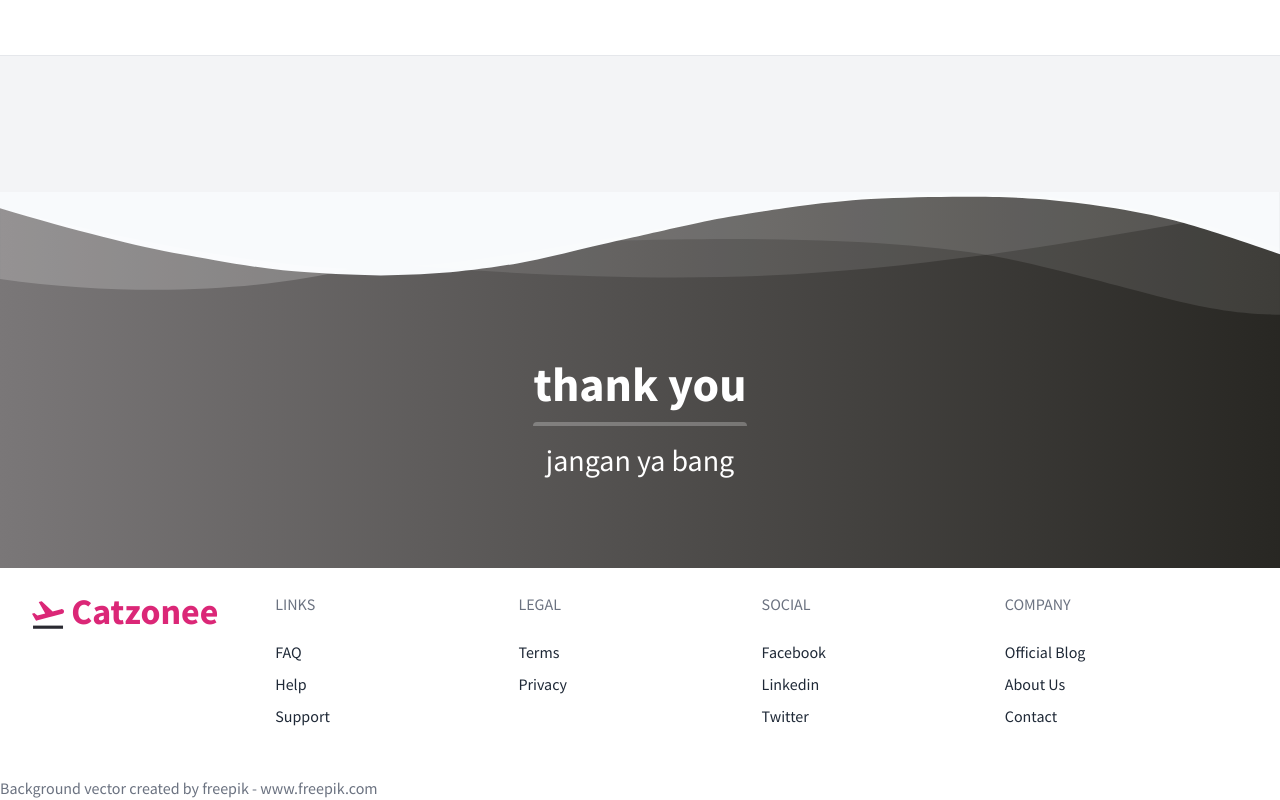
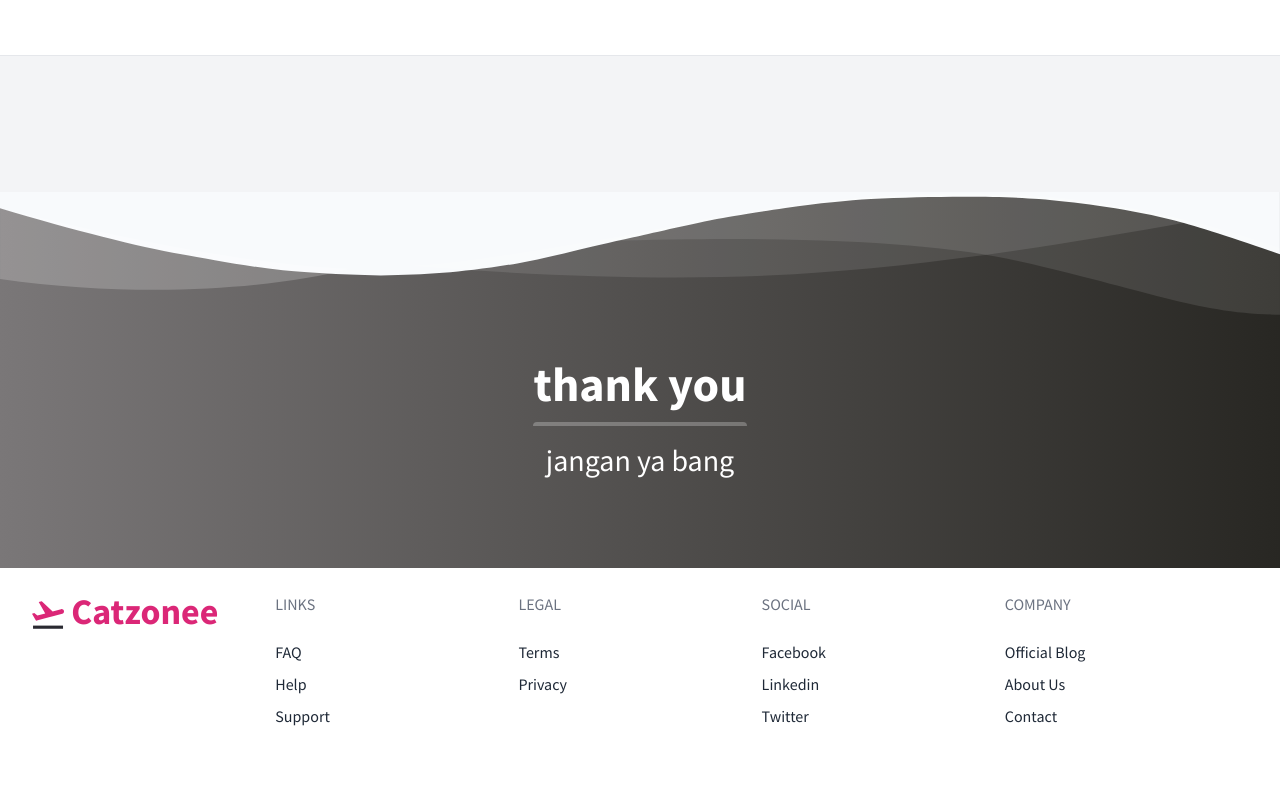
Before and after one commit to ctznnn/ok.github.io, a plain HTML site: page index.html in a window 1280 px wide. Shown: the part 2875-3675 px from the top of the page. After the commit the page ends 3651 px from the top, so only its background shows below. Drawn offline with nearby package versions, Linux system fonts and the light colour scheme.

Commit message:
index.html

```diff
--- a/index.html
+++ b/index.html
@@ -331,7 +331,7 @@
           </div>
         </div>
       </div>
-      <a href="https://www.freepik.com/free-photos-vectors/background" class="text-gray-500">Background vector created by freepik - www.freepik.com</a>
+
     </footer>
     <!-- jQuery if you need it
   <script src="https://cdnjs.cloudflare.com/ajax/libs/jquery/3.3.1/jquery.min.js"></script>
```
